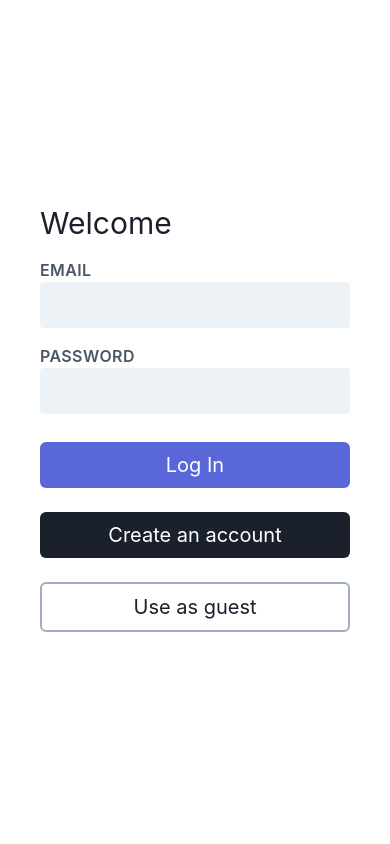
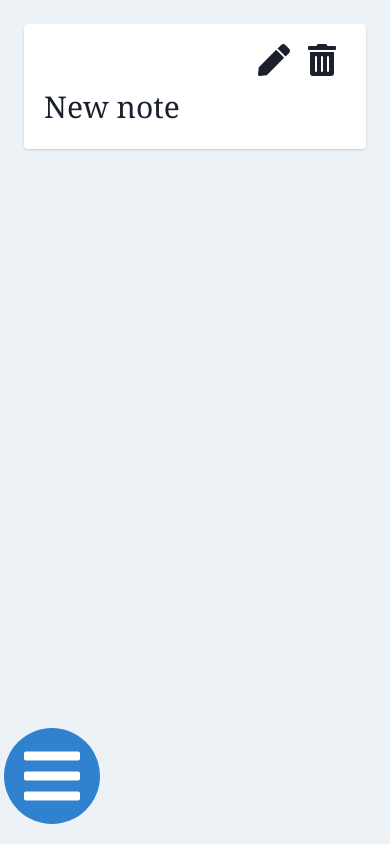
Before and after one commit to Lucasmercado101/markdown-notes-app, a React (Create React App) app in the folder client/: page / in a window 390 px wide. Built offline with nearby package versions, Linux system fonts and the light colour scheme.

Commit message:
added animated menu & buttons, no logic

```diff
--- a/client/src/App.tsx
+++ b/client/src/App.tsx
@@ -15,9 +15,10 @@ function App() {
   const { isLoggedIn, userID } = state;
 
   useLayoutEffect(() => {
-    if (Cookies.get("user")) {
-      dispatch(logIn);
-    }
+    dispatch(useAsGuest);
+    // if (Cookies.get("user")) {
+    //   dispatch(logIn);
+    // }
   }, []);
 
   return (
--- a/client/src/components/Note/index.tsx
+++ b/client/src/components/Note/index.tsx
@@ -69,6 +69,8 @@ const Note: React.FC<Props> = ({ content, onRequestDelete, onEdited }) => {
     show: { y: 0, opacity: 1 },
     exit: {
       x: -100,
+      height: 0,
+      overflow: "visible",
       opacity: 0,
       transition: {
         duration: 0.2,
@@ -82,6 +84,8 @@ const Note: React.FC<Props> = ({ content, onRequestDelete, onEdited }) => {
       initial="hidden"
       animate="show"
       exit="exit"
+    >
+      <div
         style={{ background: color }}
         className="shadow transition-shadow duration-100 hover:shadow-lg p-5 rounded text-gray-900 w-full"
       >
@@ -144,6 +148,7 @@ const Note: React.FC<Props> = ({ content, onRequestDelete, onEdited }) => {
         {isParsedTextVisible && (
           <div className="font-serif">{markedDownContent(noteText)}</div>
         )}
+      </div>
     </motion.div>
   );
 };
--- /dev/null
+++ b/client/src/views/Notes/DragMenu.tsx
@@ -0,0 +1,101 @@
+import React, { useState } from "react";
+import { FaBars as HamburgerIcon, FaPlus, FaQuestion } from "react-icons/fa";
+import { BiLogOut as LogOutButton } from "react-icons/bi";
+import { AnimatePresence, motion } from "framer-motion";
+
+// const variant = {
+//   closed: { opacity: 1, width: "auto", background: "red" },
+//   open: { opacity: 1, width: "auto", background: "blue" },
+//   exit: { opacity: 0 },
+// };
+
+const variant = {
+  closed: {
+    width: "6rem",
+    transition: { type: "tween" },
+  },
+  open: {
+    width: "auto",
+  },
+  hidden: { width: 0, opacity: 0 },
+  visible: { width: "auto", opacity: 1 },
+  exit: {
+    opacity: 0,
+    width: 0,
+    transition: { duration: 0.3 },
+  },
+};
+
+function Menu() {
+  const [menuIsOpen, setMenuIsOpen] = useState(false);
+  return (
+    <motion.div
+      variants={variant}
+      initial={false}
+      //   animate={menuIsOpen ? "open" : "open"}
+      animate={menuIsOpen ? "open" : "closed"}
+      className="h-24 absolute left-0 p-4 right-0 max-w-screen-lg flex flex-row justify-evenly items-center bottom-0 my-5 mx-1 md:mx-5 rounded-full bg-blue-600"
+    >
+      <button
+        onClick={() => setMenuIsOpen(!menuIsOpen)}
+        className="w-auto h-full"
+      >
+        <HamburgerIcon className="w-full h-full text-white" />
+      </button>
+      <AnimatePresence>
+        {menuIsOpen && (
+          <>
+            <motion.button
+              whileHover={{
+                scale: [1, 1.1, 1, 1.1],
+                origin: "center",
+              }}
+              variants={variant}
+              initial="hidden"
+              animate="visible"
+              exit="exit"
+              style={{ right: "20px", bottom: "20px" }}
+              className=" h-full w-auto "
+              title="New note"
+            >
+              <FaPlus className="h-full w-auto text-white" />
+            </motion.button>
+
+            <motion.button
+              whileHover={{
+                rotate: [0, 20, 0, 20, 0],
+                scale: 1.1,
+                origin: "center",
+              }}
+              variants={variant}
+              initial="hidden"
+              animate="visible"
+              className=" h-full w-auto "
+              exit="exit"
+              title="Help"
+            >
+              <FaQuestion className="h-full w-auto text-white" />
+            </motion.button>
+            <motion.button
+              whileHover={{
+                x: [0, -5, 5, 0],
+                scale: 1.1,
+                origin: "center",
+              }}
+              variants={variant}
+              initial="hidden"
+              animate="visible"
+              className=" h-full w-auto "
+              exit="exit"
+              title="Log out"
+            >
+              <LogOutButton className="h-full w-auto text-white" />
+            </motion.button>
+          </>
+        )}
+      </AnimatePresence>
+    </motion.div>
+  );
+}
+
+export default Menu;
--- a/client/src/views/Notes/index.tsx
+++ b/client/src/views/Notes/index.tsx
@@ -3,6 +3,7 @@ import { FaPlus } from "react-icons/fa";
 import { motion, AnimatePresence } from "framer-motion";
 import Note from "../../components/Note";
 import HelpButton from "../../components/HelpButton/HelpButton";
+import DragMenu from "./DragMenu";
 import { Note as NoteType } from "../../components/Note/types";
 import { reducer } from "./useReducer/reducer";
 import { deleteNote, addNewNote, fetchedNotes } from "./useReducer/actions";
@@ -16,23 +17,6 @@ import {
 //TODO: Set a note limit of 100
 
 let localIDs: number[] = [1];
-
-const container = {
-  hidden: { opacity: 0 },
-  show: {
-    opacity: 1,
-    transition: {
-      staggerChildren: 0.1,
-    },
-  },
-  exit: {
-    x: -100,
-    opacity: 0,
-    transition: {
-      duration: 0.2,
-    },
-  },
-};
 
 const Notes: React.FC<{ userID: string; onRequestLogOut: () => void }> = ({
   userID,
@@ -57,14 +41,10 @@ const Notes: React.FC<{ userID: string; onRequestLogOut: () => void }> = ({
     }
   }, []);
 
-  useEffect(() => {
-    console.log(notes.length);
-  }, [notes]);
-
   return (
-    <div className="h-full w-full overflow-auto">
+    <div className="h-full w-full  overflow-auto">
       {notes.length > 0 && (
-        <div className="grid items-start auto-grow-1 grid-cols-1 md:grid-cols-2 lg:grid-cols-2 xl:grid-cols-3 gap-3 md:gap-4 lg:gap-6 justify-center mb-6 p-6">
+        <div className="grid mb-20 items-start auto-grow-1 grid-cols-1 md:grid-cols-2 lg:grid-cols-2 xl:grid-cols-3 gap-3 md:gap-4 lg:gap-6 justify-center p-6">
           <AnimatePresence>
             {notes.map((data) => (
               <Note
@@ -86,7 +66,10 @@ const Notes: React.FC<{ userID: string; onRequestLogOut: () => void }> = ({
           </AnimatePresence>
         </div>
       )}
-      <motion.div
+
+      <DragMenu />
+
+      {/* <motion.div
         whileHover={{ rotate: 90, scale: 1.1 }}
         title="New note"
         onClick={async () => {
@@ -111,8 +94,8 @@ const Notes: React.FC<{ userID: string; onRequestLogOut: () => void }> = ({
         className="shadow-md fixed cursor-pointer rounded-full bg-teal-300 h-16 w-16 md:h-20 md:w-20 grid place-items-center"
       >
         <FaPlus className="w-3/5  h-auto text-gray-900 outline-none" />
-      </motion.div>
-      <HelpButton />
+      </motion.div> */}
+      {/* <HelpButton /> */}
     </div>
   );
 };
```
Lines whose indentation alone changed are shown as unchanged.
